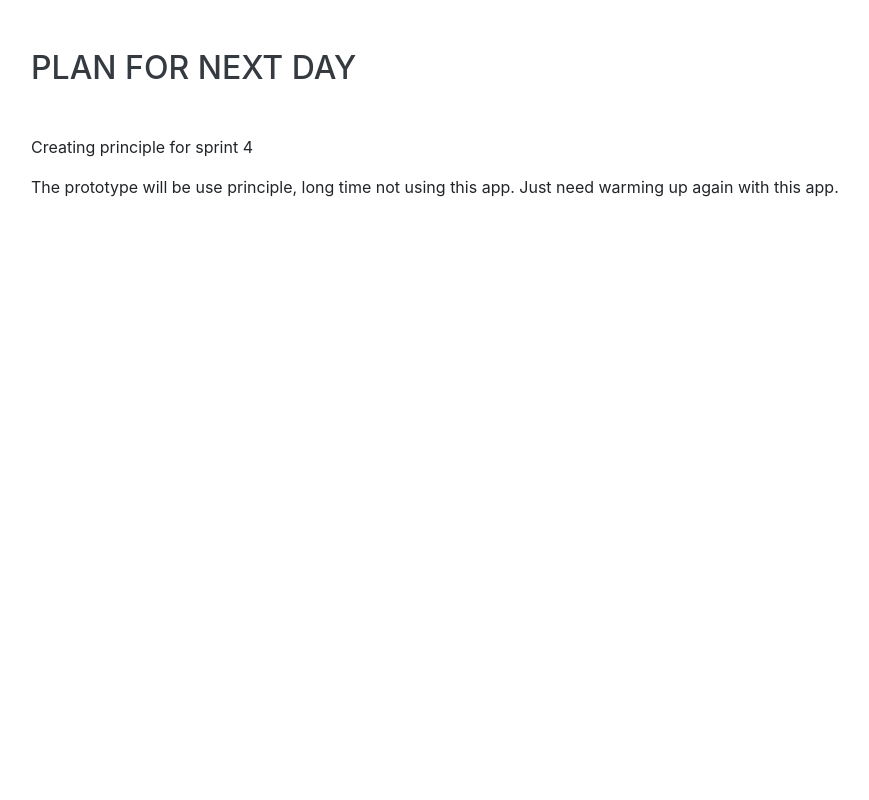
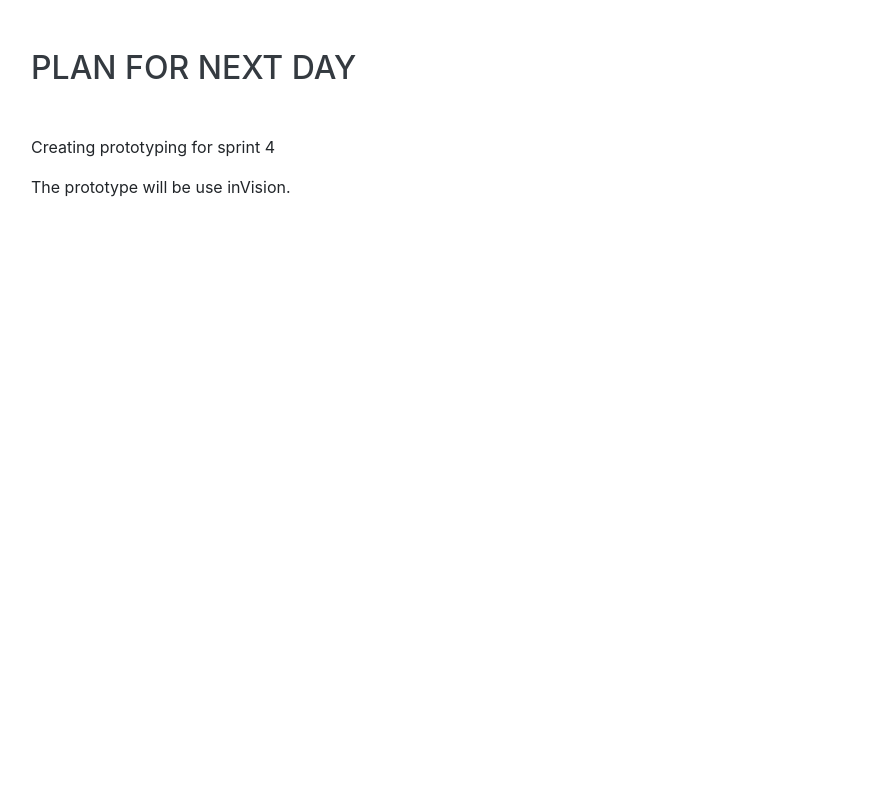
Before and after one commit to luckydhandy/luckydhandy.github.io, a website with bundled scripts: page index.html in a window 1280 px wide. Shown: the part 3480-4280 px from the top of the page, without its empty margins (289-1158 px from the left). Built offline with nearby package versions, Linux system fonts and the light colour scheme; a web font is replaced by a local one.

Commit message:
Update index.html

```diff
--- a/index.html
+++ b/index.html
@@ -140,8 +140,8 @@
 <section class="resume-section p-3 p-lg-5 d-flex align-items-center" id="planfornextday">
       <div class="w-100">
         <h2 class="mb-5">Plan for Next Day</h2>
-        <p>Creating principle for sprint 4</p>
-        <p class="mb-0">The prototype will be use principle, long time not using this app. Just need warming up again with this app.</p>
+        <p>Creating prototyping for sprint 4</p>
+        <p class="mb-0">The prototype will be use inVision.</p>
       </div>
     </section>
     <section class="resume-section p-3 p-lg-5 d-flex align-items-center" id="riskblockerquestion">
@@ -165,7 +165,7 @@
         <ul class="fa-ul mb-0">
           <li>
             <i class="fa-li fa fa-heart text-warning"></i>
-            Thankyou for teammates</li>
+            I am very grateful to this team. I feel that our collaboration is increasingly better every day, helping each other. Terimakasih Puguh, Lois, and Nata. Another thing is for Miri, I will never feel bad about everything. I will never back down, I want us to trust each other and thank you for explaining. I think you have done is best for me, for Aleph, and the team. It's good to have you on this team.</li>
         </ul>
       </div>
     </section>
```
